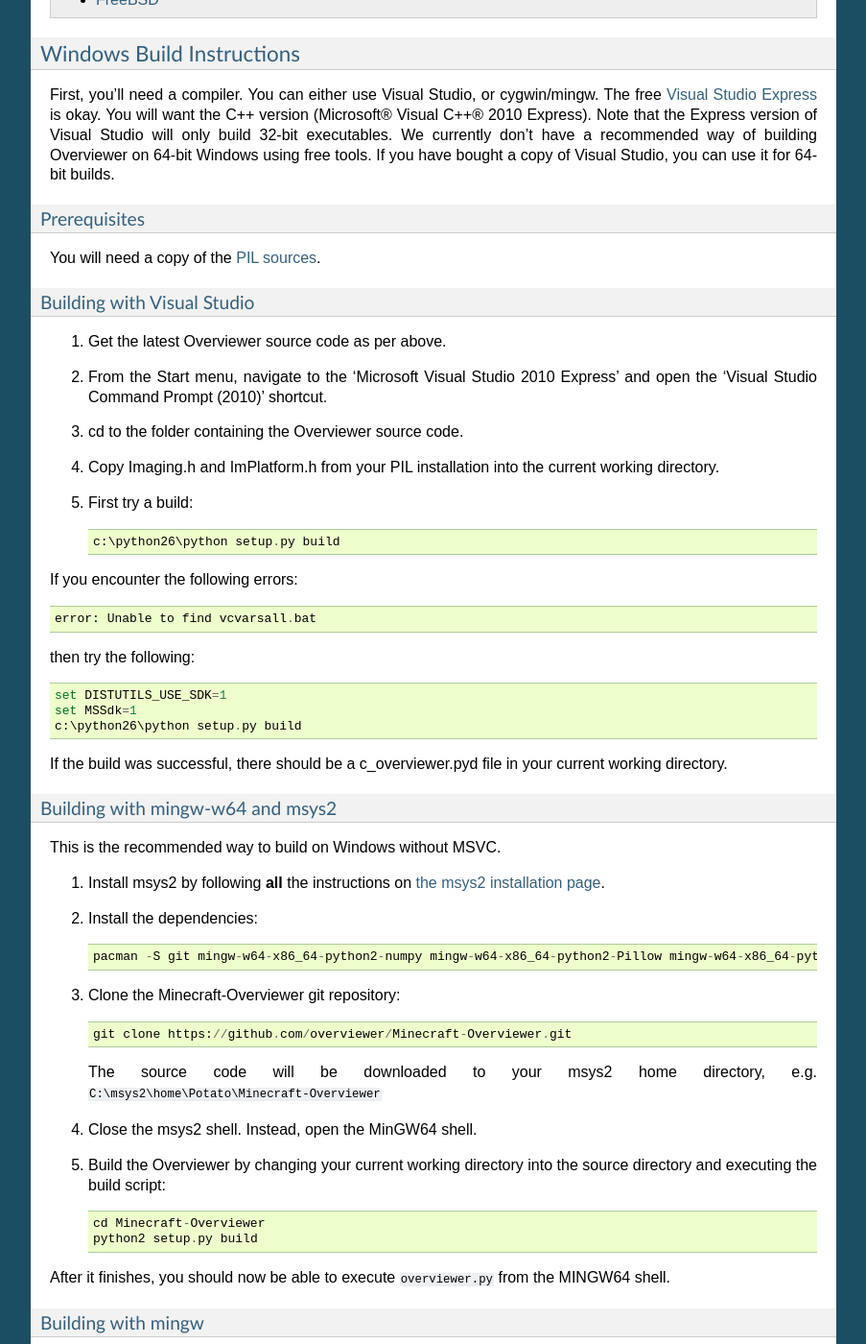
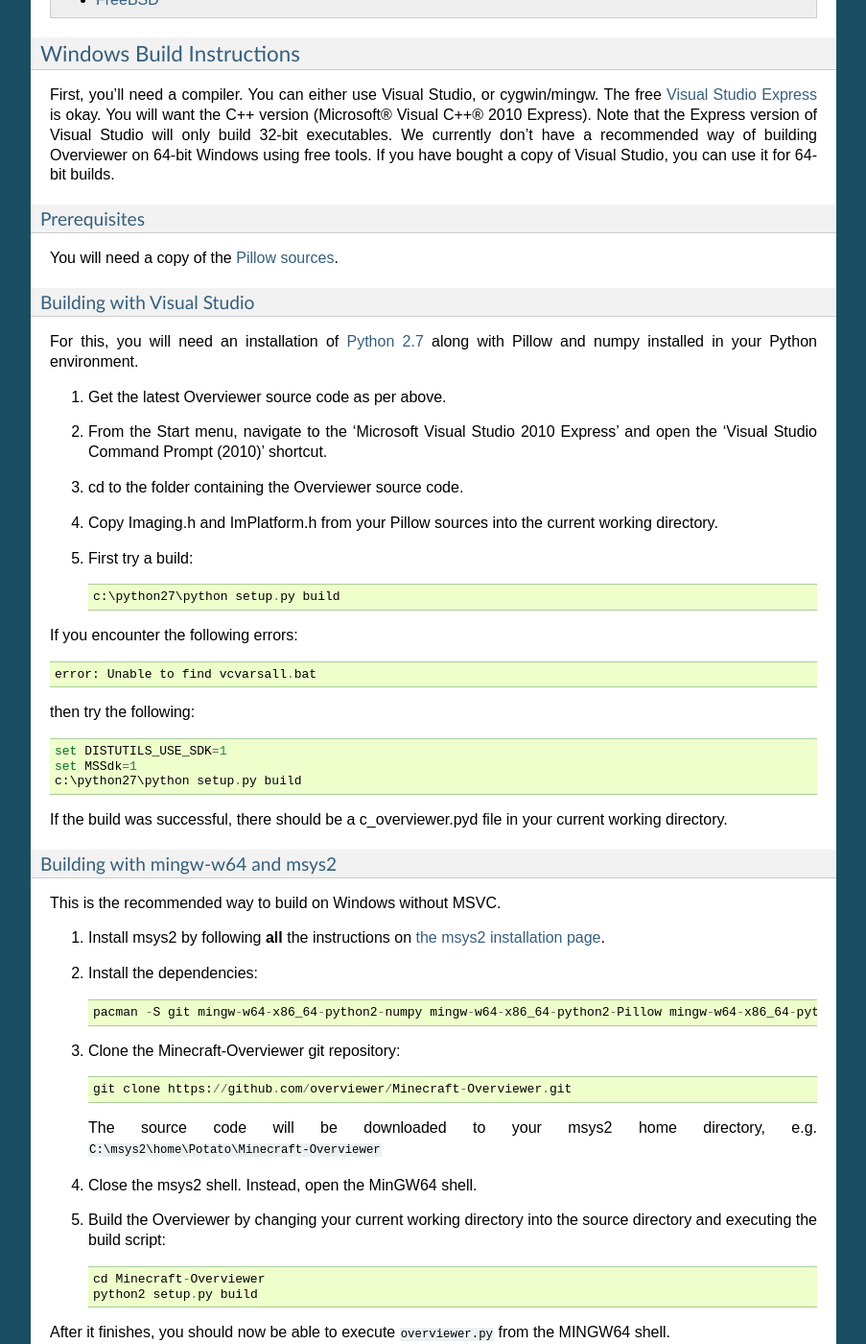
Before and after one commit to overviewer/Minecraft-Overviewer, a Sphinx documentation site: the page built from docs/building.rst, in a window 1280 px wide and 1400 px high, scrolled down 706 px. Shown: the whole window at 96% size, without its empty margins (198-1101 px from the left). Built offline with Sphinx 7.4.7, drawn with Linux system fonts in a browser that asks for light colours; some of the changed text lies outside the part shown.

Commit message:
docs: various small updates to build instructions
* python26 to python27
* PIL to Pillow
* Requirement on having python2, numpy and pillow for the MSVC build
* Mention -dev package for Pillow/PIL

```diff
--- a/docs/building.rst
+++ b/docs/building.rst
@@ -47,18 +47,20 @@
 Prerequisites
 ~~~~~~~~~~~~~
 
-You will need a copy of the `PIL sources <http://www.pythonware.com/products/pil/>`_.
+You will need a copy of the `Pillow sources <https://github.com/python-pillow/Pillow>`_.
 
 Building with Visual Studio
 ~~~~~~~~~~~~~~~~~~~~~~~~~~~
 
+For this, you will need an installation of `Python 2.7 <https://www.python.org/downloads/windows/>`_ along with Pillow and numpy installed in your Python environment.
+
 1. Get the latest Overviewer source code as per above.
 2. From the Start menu, navigate to the 'Microsoft Visual Studio 2010 Express' and open the 'Visual Studio Command Prompt (2010)' shortcut.
 3. cd to the folder containing the Overviewer source code.
-4. Copy Imaging.h and ImPlatform.h from your PIL installation into the current working directory.
+4. Copy Imaging.h and ImPlatform.h from your Pillow sources into the current working directory.
 5. First try a build::
 
-    c:\python26\python setup.py build
+    c:\python27\python setup.py build
 
 If you encounter the following errors::
 
@@ -68,7 +70,7 @@
 
     set DISTUTILS_USE_SDK=1
     set MSSdk=1
-    c:\python26\python setup.py build
+    c:\python27\python setup.py build
 
 If the build was successful, there should be a c_overviewer.pyd file in your current working directory.
 
@@ -107,7 +109,7 @@
 
 1. Open a MinGW shell.
 2. cd to the Overviewer directory.
-3. Copy Imaging.h and ImPlatform.h from your PIL installation into the current working directory.
+3. Copy Imaging.h and ImPlatform.h from your Pillow sources into the current working directory.
 4. Build::
 
     python setup.py build --compiler=mingw32
@@ -125,7 +127,8 @@
 
 You will need the following packages (at least):
 
-* python-imaging (for PIL)
+* python-imaging or python-pillow
+* python-imaging-dev or python-pillow-dev
 * python-dev
 * python-numpy
 
```
